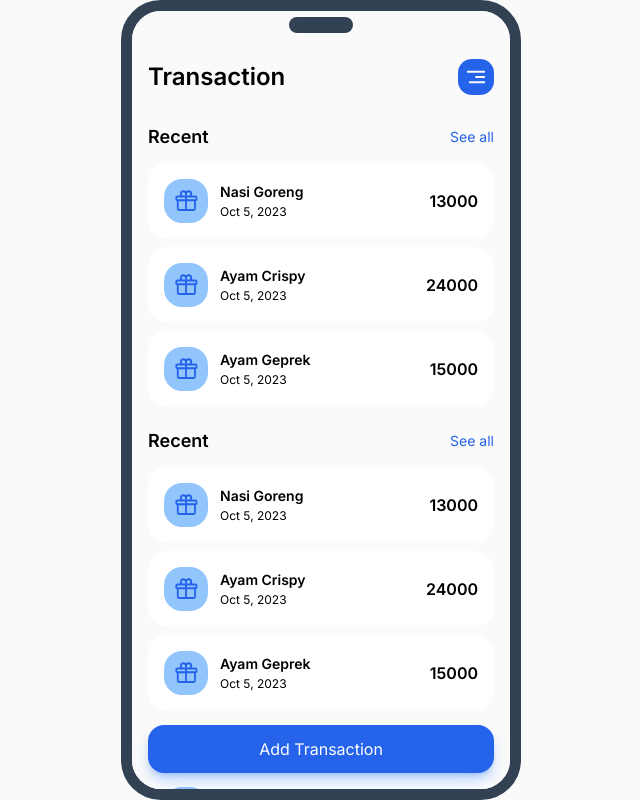
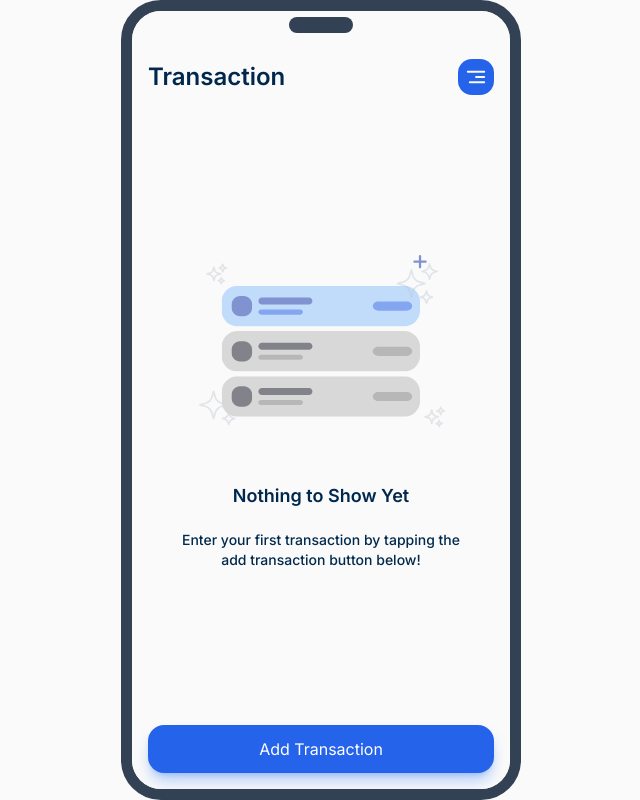
Before and after one commit to attaaa/apiti-next, a Next.js app: page /transactions in a window 1280 px wide. Shown: the whole page, without its empty margins (319-959 px from the left). Built offline with nearby package versions, Linux system fonts and the light colour scheme.

Commit message:
adjust ui transactions

```diff
--- a/src/app/transactions/page.tsx
+++ b/src/app/transactions/page.tsx
@@ -6,32 +6,17 @@ import { useEffect, useRef, useState } from "react";
 import clsx from "clsx";
 import CustomModal from "@/components/modal/custom-modal";
 import AddTransactionForm from "@/components/transaction/add-transaction-form";
+import EmptyTransaction from "../../assets/illustration/empty-transaction.svg";
 
-function TransactionItem() {
-  const dataTransactions = [
-    {
-      id: "001",
-      name: "Nasi Goreng",
-      date: new Date(),
-      amount: 13000,
-      description: "",
-    },
-    {
-      id: "002",
-      name: "Ayam Crispy",
-      date: new Date(),
-      amount: 24000,
-      description: "",
-    },
-    {
-      id: "003",
-      name: "Ayam Geprek",
-      date: new Date(),
-      amount: 15000,
-      description: "",
-    },
-  ];
+export type Transaction = {
+  id: string;
+  name: string;
+  date: Date;
+  amount: number;
+  description: string;
+};
 
+function TransactionItem({ transaction }: { transaction: Transaction }) {
   const formatDate = (date: Date) => {
     return date.toLocaleString(undefined, {
       day: "numeric",
@@ -40,11 +25,8 @@ function TransactionItem() {
     });
   };
 
-  const transactionList = dataTransactions.map((transaction) => (
-    <div
-      className="transaction-item mb-2 flex w-full items-center gap-3 rounded-[20px] bg-white p-4"
-      key={transaction.id}
-    >
+  return (
+    <div className="transaction-item mb-2 flex w-full items-center gap-3 rounded-[20px] bg-white p-4">
       <div className="transaction-item__icon rounded-[18px] bg-primary-light p-2.5 text-primary">
         <IconCategory name="gift" />
       </div>
@@ -58,35 +40,43 @@ function TransactionItem() {
         {transaction.amount}
       </div>
     </div>
-  ));
-
-  return transactionList;
+  );
 }
 
-const TransactionCategory = () => {
+function TransactionCategory({
+  transactions,
+}: {
+  transactions: Transaction[];
+}) {
   return (
     <div className="mb-5">
       <div className="mt-2 px-4">
         <div className="mb-3 flex w-full items-center justify-between">
-          <div className="text-lg font-semibold">Recent</div>
+          <div className="text-dark1 text-lg font-semibold">Recent</div>
           <div className="cursor-pointer text-sm text-primary transition-colors hover:text-primary-dark">
             See all
           </div>
         </div>
 
         <div>
-          <TransactionItem />
+          {transactions.map((transaction: Transaction) => (
+            <TransactionItem transaction={transaction} key={transaction.id} />
+          ))}
         </div>
       </div>
     </div>
   );
-};
+}
 
 export default function TransactionsPage() {
   const [isOpen, setIsOpen] = useState(false);
   const [isVisible, setIsVisible] = useState(true);
   const [currScrollPos, setCurrScrollPos] = useState(0);
   const containerScrollRef = useRef<HTMLDivElement | null>(null);
+
+  const [transactionsData, setTransactionsData] = useState<
+    Transaction[] | null
+  >(null);
 
   useEffect(() => {
     const containerScrollElm = containerScrollRef.current;
@@ -107,11 +97,26 @@ export default function TransactionsPage() {
 
   return (
     <div className="h-full w-full overflow-y-auto" ref={containerScrollRef}>
-      <div>
+      <div className="h-[calc(100%-76px)]">
         <Navbar />
-        <TransactionCategory />
-        <TransactionCategory />
-        <TransactionCategory />
+        {transactionsData ? (
+          <>
+            <TransactionCategory transactions={transactionsData} />
+          </>
+        ) : (
+          <div className="grid h-full w-full place-items-center">
+            <div className="pb-20 text-center">
+              <EmptyTransaction className="mx-auto mb-8 w-2/3" />
+              <p className="text-dark1 py-5 text-lg font-semibold">
+                Nothing to Show Yet
+              </p>
+              <p className="text-dark2 px-12 text-sm font-medium">
+                Enter your first transaction by tapping the add transaction
+                button below!
+              </p>
+            </div>
+          </div>
+        )}
       </div>
 
       {/* action add transaction */}
--- a/src/components/input/category-input.tsx
+++ b/src/components/input/category-input.tsx
@@ -34,7 +34,7 @@ export default function CategoryInput({
 
             <label
               htmlFor={option.label}
-              className="block w-full truncate px-1 text-center text-xs font-medium text-neutral-700 transition-colors peer-checked:text-primary"
+              className="text-dark2 block w-full truncate px-1 text-center text-xs font-medium transition-colors peer-checked:text-primary"
             >
               {option.label}
             </label>
--- a/src/components/layout/navbar.tsx
+++ b/src/components/layout/navbar.tsx
@@ -3,7 +3,7 @@ import IconButton from "../icon/icon-button";
 export default function Navbar() {
   return (
     <nav className="flex items-center justify-between px-4 py-5">
-      <div className="text-2xl font-semibold">Transaction</div>
+      <div className="text-dark1 text-2xl font-semibold">Transaction</div>
       <IconButton name="menu" />
     </nav>
   );
--- a/src/components/transaction/add-transaction-form.tsx
+++ b/src/components/transaction/add-transaction-form.tsx
@@ -90,12 +90,16 @@ export default function AddTransactionForm() {
         {({ isValid, dirty }) => (
           <Form>
             <div className="mb-4">
-              <div className="mb-2 text-sm font-semibold">Transaction Type</div>
+              <div className="text-dark1 mb-2 text-sm font-semibold">
+                Transaction Type
+              </div>
               <TypeInput name="transactionType" options={typeOptions} />
             </div>
 
             <div className="mb-4">
-              <div className="mb-2 text-sm font-semibold">Transaction Name</div>
+              <div className="text-dark1 mb-2 text-sm font-semibold">
+                Transaction Name
+              </div>
               <Field
                 type="text"
                 name="transactionName"
@@ -106,7 +110,9 @@ export default function AddTransactionForm() {
             </div>
 
             <div className="mb-4">
-              <div className="mb-2 text-sm font-semibold">Amount</div>
+              <div className="text-dark1 mb-2 text-sm font-semibold">
+                Amount
+              </div>
               <Field
                 type="number"
                 name="amount"
@@ -117,7 +123,9 @@ export default function AddTransactionForm() {
             </div>
 
             <div className="mb-4">
-              <div className="mb-2 text-sm font-semibold">Description</div>
+              <div className="text-dark1 mb-2 text-sm font-semibold">
+                Description
+              </div>
               <Field
                 type="text"
                 name="description"
@@ -128,7 +136,7 @@ export default function AddTransactionForm() {
             </div>
 
             <div className="mb-4">
-              <div className="text-sm font-semibold">Category</div>
+              <div className="text-dark1 text-sm font-semibold">Category</div>
               <HorizontalScroll className="relative -left-4 w-[calc(100%+2rem)] overflow-x-auto">
                 <div className="mx-1 flex">
                   <CategoryInput
@@ -141,7 +149,7 @@ export default function AddTransactionForm() {
 
             <button
               type="submit"
-              className="mt-2 w-full cursor-pointer rounded-2xl bg-primary px-3 py-3 text-center text-white shadow-md shadow-blue-500/40 transition-colors hover:bg-primary-dark disabled:bg-primary/40"
+              className="mt-2 w-full cursor-pointer rounded-2xl bg-primary px-3 py-3 text-center text-white transition-colors hover:bg-primary-dark disabled:bg-primary/40"
               disabled={!isValid || !dirty}
             >
               Add Transaction
--- a/tailwind.config.ts
+++ b/tailwind.config.ts
@@ -19,6 +19,8 @@ const config: Config = {
         "primary-dark": colors.blue[800],
         "primary-light": colors.blue[300],
         light: colors.neutral[50],
+        dark1: "#00274E",
+        dark2: "#00294C",
       },
     },
   },
```
Also changed, not shown: src/assets/illustration/empty-transaction.svg (added).
